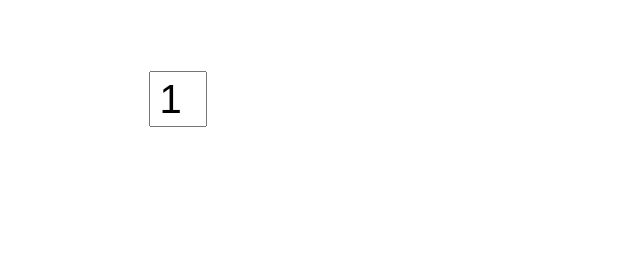
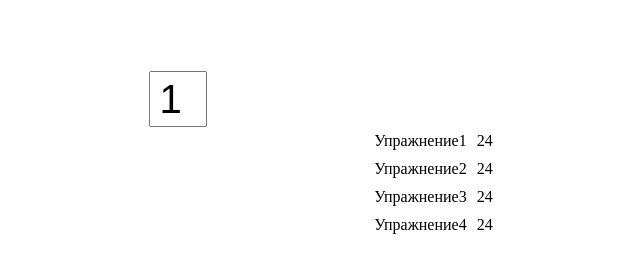
Before and after one commit to 1305a/workoutvanilla, a website: page app/index.html in a window 1280 px wide. Shown: the whole page, without its empty margins (175-815 px from the left). Drawn offline with nearby package versions, Linux system fonts and the light colour scheme; files that its build step writes are made by us from their sources.

Commit message:
00:10 14 04 2021 home

```diff
--- a/app/index.html
+++ b/app/index.html
@@ -13,6 +13,38 @@
             <div class="quantity">
                 <input type="number" class="input-quantity" value = "1" title="Введи количество игроков">
             </div>
+            <div class="table-wrapper">
+                <div class="table">
+                    <div class="task-column">
+                        <div class="task-name">
+                            Упражнение1
+                        </div>
+                        <div class="task-name">
+                            Упражнение2
+                        </div>
+                        <div class="task-name">
+                            Упражнение3
+                        </div>
+                        <div class="task-name">
+                            Упражнение4
+                        </div>
+                    </div>
+                    <div class="task-column">
+                        <div class="task-player">
+                            24
+                        </div>
+                        <div class="task-player">
+                            24
+                        </div>
+                        <div class="task-player">
+                            24
+                        </div>
+                        <div class="task-player">
+                            24
+                        </div>
+                    </div>
+                </div>
+            </div>
         </div>
     </main>
 
--- a/app/js/main.js
+++ b/app/js/main.js
@@ -1,17 +1,24 @@
 const quantity = document.querySelector('.input-quantity')
 const taskArray = ['Отжимание','Планка (мин)','Скакалка','Бицепс','Трицепс','Приседания','Колесо','Пресс','Эспандер','По желанию']
+const playerArray = []
 
 function formingObjects(quantityNumber) {
+    playerArray.length = 0
     for (let index = 0; index < quantityNumber; index++) {
-        console.log(quantityNumber)
         const altName = `Игрок ${index+1}`
         const player = {'name':'','altName':altName}
         taskArray.forEach(element => {
             player[element] = 0
         })
-        console.log(player)
+        playerArray.push(player)
     }
+    console.dir(playerArray)
 }
+
+function formingTable() {
+
+}
+
 
 quantity.addEventListener ('change', (event) => {
     formingObjects(quantity.valueAsNumber)
--- a/app/scss/style.scss
+++ b/app/scss/style.scss
@@ -5,6 +5,12 @@
 .main-wrapper {
     width: 50%;
     margin: 0 auto;
+    display: flex;
+    flex-direction: column;
+}
+
+.quantity {
+    display: flex;
 }
 
 .input-quantity {
@@ -14,3 +20,26 @@
     text-align: center;
     margin-top: 10%;
 }
+
+.table-wrapper {
+
+}
+
+.table {
+    display: flex;
+    width: 90%;
+    justify-content: center;
+}
+
+.task-column {
+    display: flex;
+    flex-direction: column;
+}
+
+.task-name {
+    padding: 5px;
+}
+
+.task-player {
+    padding: 5px;
+}
```
Also changed, not shown: app/css/style.min.css, app/js/main.min.js.
